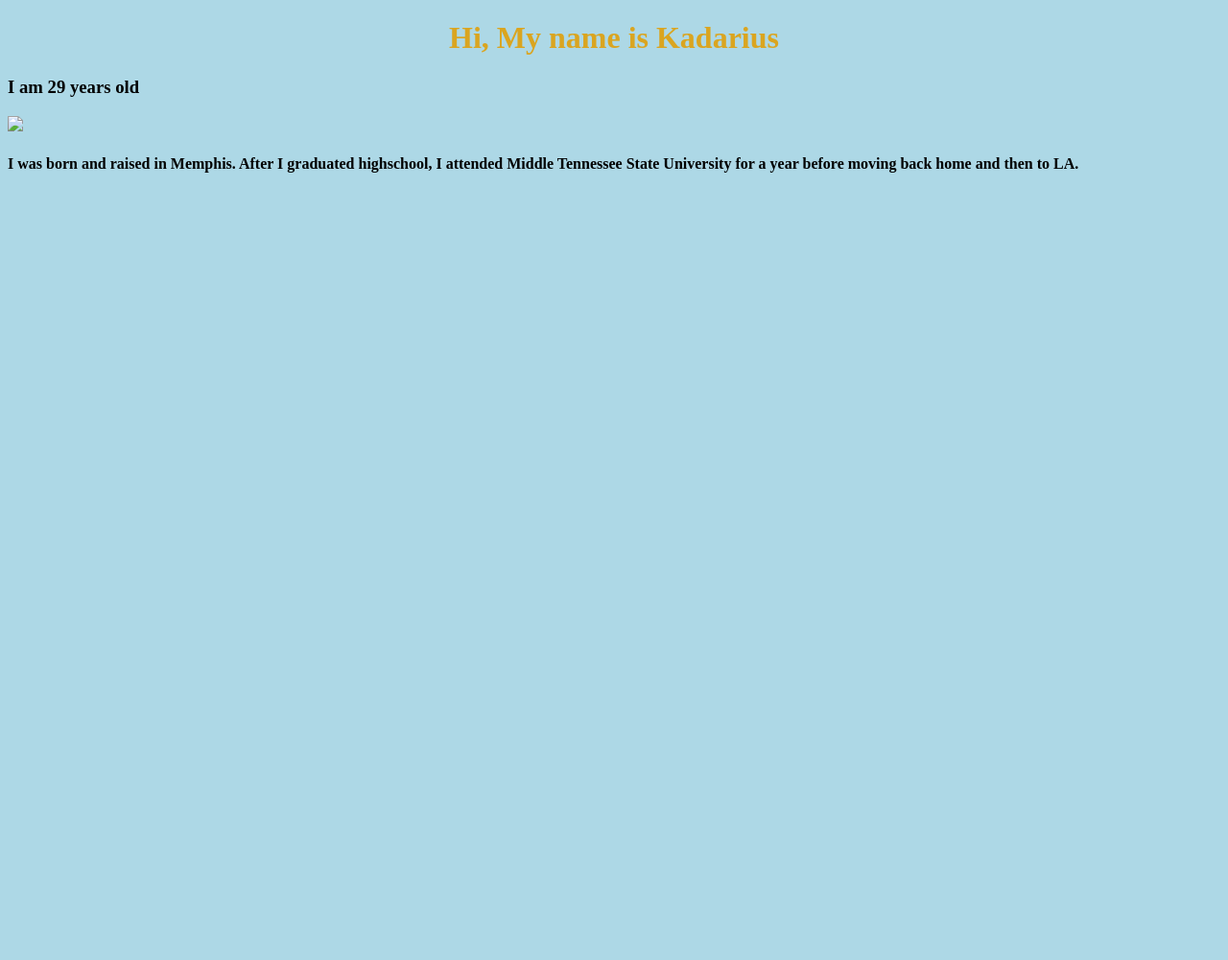
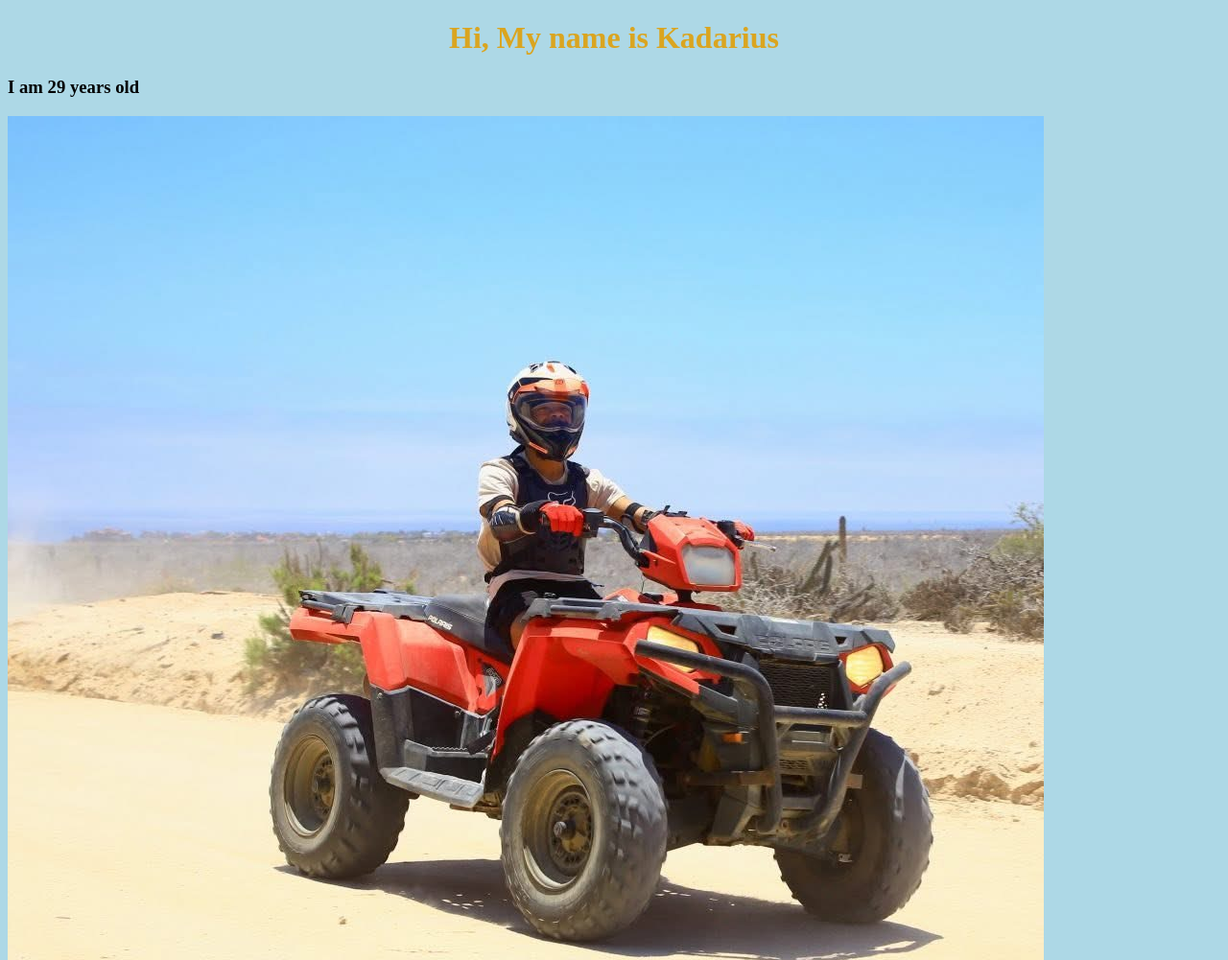
Before and after one commit to kadariusclemons/Week1AboutMe, a plain HTML site: page index.html in a window 1280 px wide. Shown: the top 1001 px of the page at 96% size. Before the commit the page ends 800 px from the top, so only its background shows below. Drawn offline with Linux system fonts and the light colour scheme; the site is published under a folder, as on GitHub Pages, so addresses that start at the root find nothing.

Commit message:
adding files

```diff
--- a/index.html
+++ b/index.html
@@ -9,7 +9,7 @@
 <body>
     <h1>Hi, My name is Kadarius</h1>
     <h3>I am 29 years old</h3>
-    <img src="/Assets/IMG_9168.JPG"><br>
+    <img src="Assets/IMG_9168.JPG"><br>
     <p><h4>I was born and raised in Memphis. After I graduated highschool, I attended Middle Tennessee State University for a year before moving back home and then to LA.</h4></p>
 </body>
 </html>
```
